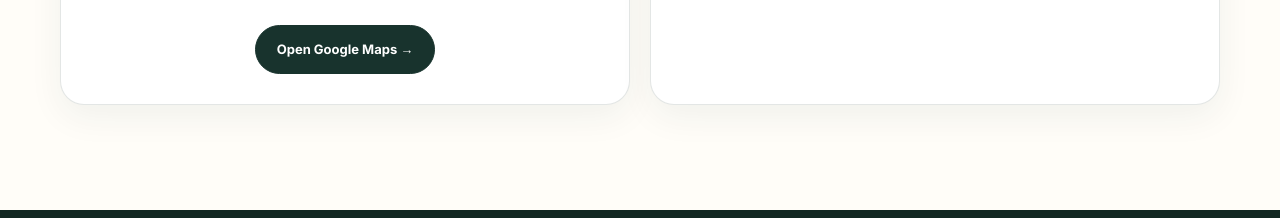
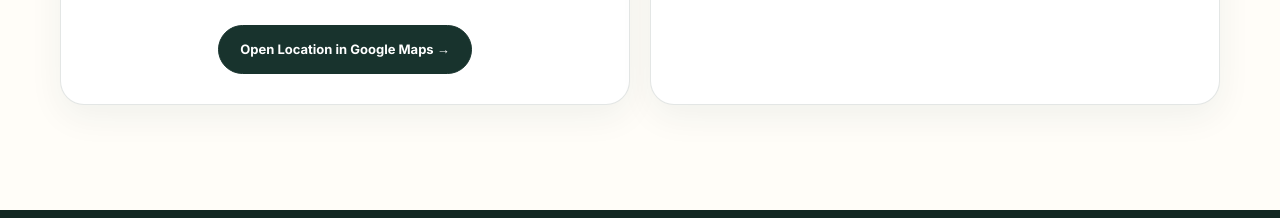
Before and after one commit to Nauman-AI-786/azan-garments-org, a plain HTML site: page contact.html in a window 1280 px wide. Shown: the part 734-952 px from the top of the page. Drawn offline with nearby package versions, Linux system fonts and the light colour scheme.

Commit message:
Add files via upload

```diff
--- a/contact.html
+++ b/contact.html
@@ -27,7 +27,7 @@ footer{background:#122722;color:#aeb8b3;padding:45px 0 20px;margin-top:20px}foot
 <a class="nav-cta" href="contact.html">Find Our Shop</a></nav></div></header>
 <main><section class="hero"><div class="container"><span class="eyebrow">Come say hello</span><h1>Visit Azan Garments in Lahore.</h1><p>Find Azan Garments in Madina Bazar, Chungi Amar Sidhu, Lahore.</p><div class="actions"><a class="btn btn-dark" href="collections.html">Explore Collections →</a><a class="btn" href="contact.html">Visit Us</a></div></div></section>
 <section class="section"><div class="container"><div class="grid">
-<div class="card"><h2>Visit the shop</h2><p><strong>Azan Garments</strong><br>Madina Bazar, Chungi Amar Sidhu<br>Lahore, Punjab, Pakistan</p><div class="actions"><a class="btn btn-dark" target="_blank" rel="noopener" href="https://www.google.com/maps/search/?api=1&query=Chungi+Amar+Sidhu+Madina+Bazar+Lahore">Open Google Maps →</a></div></div>
+<div class="card"><h2>Visit the shop</h2><p><strong>Azan Garments</strong><br>Madina Bazar, Chungi Amar Sidhu<br>Lahore, Punjab, Pakistan</p><div class="actions"><a class="btn btn-dark" target="_blank" rel="noopener" href="https://maps.app.goo.gl/qQ9JpkhV4ftu1RMF8">Open Location in Google Maps →</a></div></div>
 <div class="card"><h2>Shop details</h2><p>Opening hours and phone/WhatsApp details can be added once the exact current information is provided. This avoids putting incorrect contact information on the public website.</p></div></div></div></section></main>
 <footer><div class="container"><div class="brand"><span class="brand-mark"><svg viewBox="0 0 40 40" fill="none"><path d="M10 27c6-10 14-10 20 0" stroke="currentColor" stroke-width="2"/><path d="M13 14c5 5 9 5 14 0" stroke="currentColor" stroke-width="2"/><path d="M20 10v18" stroke="currentColor" stroke-width="1.5"/><circle cx="20" cy="8" r="2" fill="currentColor"/></svg></span><span><span class="brand-name">Azan Garments</span><span class="brand-sub">Kids • Tradition • Style</span></span></div><div class="copy">© <span id="y"></span> Azan Garments. All rights reserved.</div></div></footer>
 <script>document.getElementById("y").textContent=new Date().getFullYear();</script></body></html>
```
